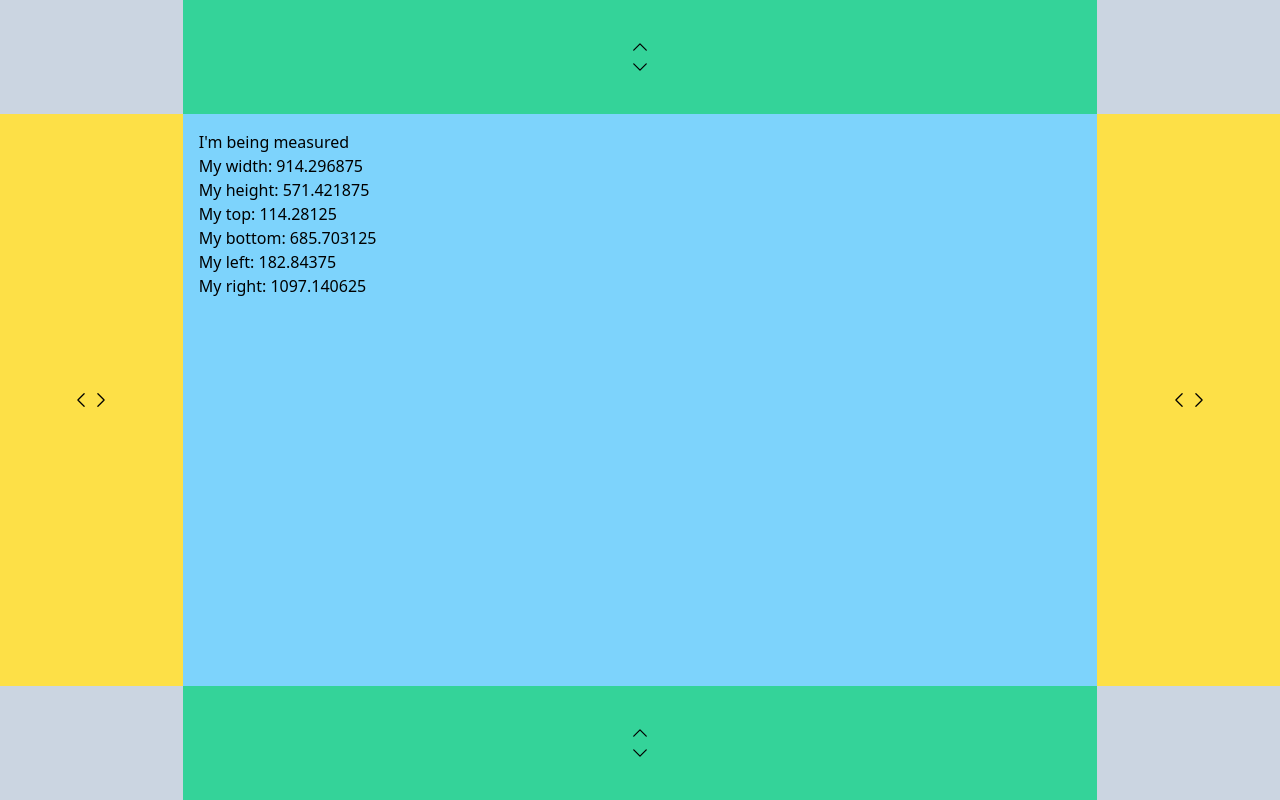
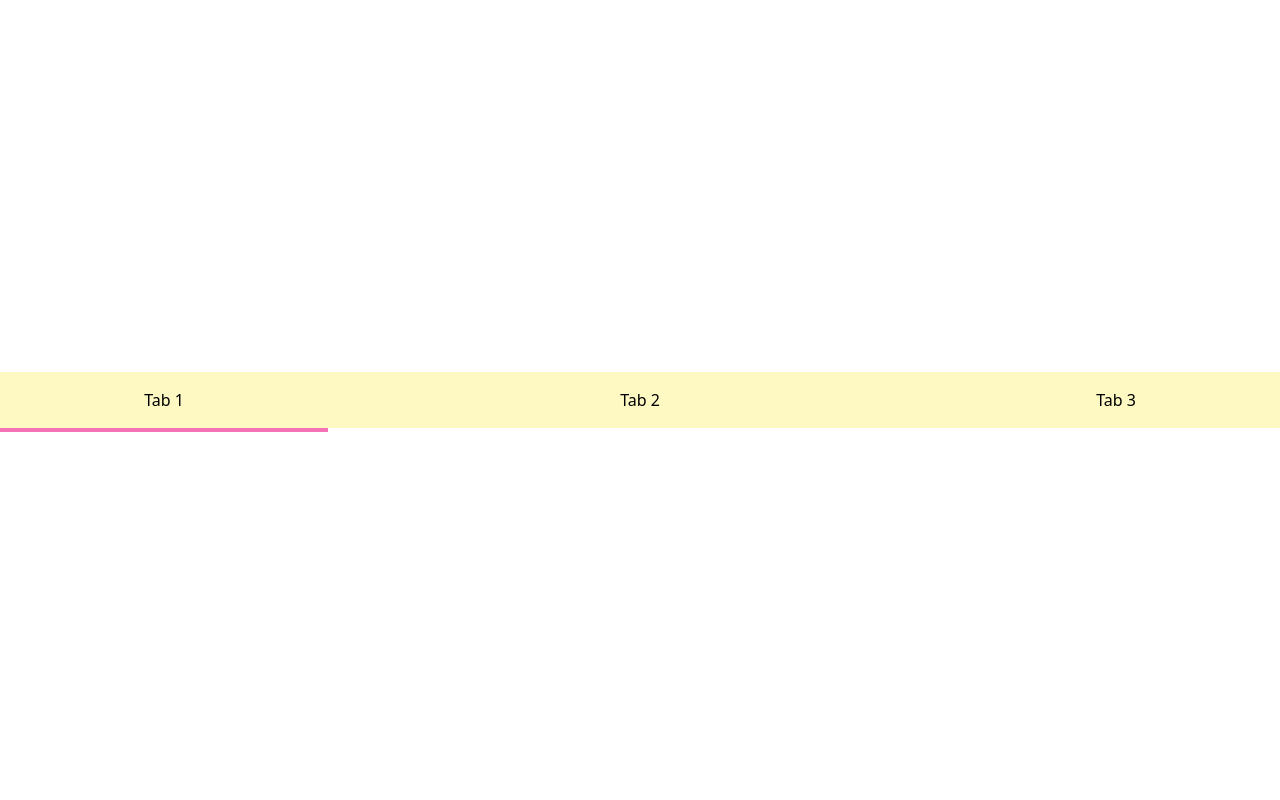
Before and after one commit to sookmax/react-typescript-boilerplate, a React app: page / in a window 1280 px wide. Built offline with nearby package versions, Linux system fonts and the light colour scheme.

Commit message:
add AnimatedRect example

```diff
--- /dev/null
+++ b/src/examples/AnimatedRect.tsx
@@ -0,0 +1,84 @@
+import { useEffect, useRef, useState } from "react";
+import obeserveRect from "../utils/observeRect";
+
+type Rect = (Partial<DOMRect> | undefined)[];
+
+export default function AnimatedRect() {
+  const tab1ElRef = useRef<HTMLButtonElement>(null);
+  const tab2ElRef = useRef<HTMLButtonElement>(null);
+  const tab3ElRef = useRef<HTMLButtonElement>(null);
+
+  const [activeTab, setActiveTab] = useState(0);
+  const [rect, setRect] = useState<Rect>([undefined, undefined, undefined]);
+  const [transition, setTransition] = useState<string | undefined>(undefined);
+
+  const handleTabChange = (tabIndex: number) => {
+    setActiveTab(tabIndex);
+    setTransition("all 300ms ease");
+  };
+
+  useEffect(() => {
+    if (!tab1ElRef.current || !tab2ElRef.current || !tab3ElRef.current) return;
+
+    const tab1Observer = obeserveRect(tab1ElRef.current, (rect) => {
+      setRect((prevRect) => [rect, prevRect[1], prevRect[2]]);
+      setTransition(undefined);
+    });
+    const tab2Observer = obeserveRect(tab2ElRef.current, (rect) => {
+      setRect((prevRect) => [prevRect[0], rect, prevRect[2]]);
+      setTransition(undefined);
+    });
+    const tab3Observer = obeserveRect(tab3ElRef.current, (rect) => {
+      setRect((prevRect) => [prevRect[0], prevRect[1], rect]);
+      setTransition(undefined);
+    });
+
+    tab1Observer.observe();
+    tab2Observer.observe();
+    tab3Observer.observe();
+
+    return () => {
+      tab1Observer.unObserve();
+      tab2Observer.unObserve();
+      tab3Observer.unObserve();
+    };
+  }, []);
+
+  return (
+    <>
+      <div className="flex w-full h-full justify-center items-center">
+        <button
+          ref={tab1ElRef}
+          className="flex-1 bg-yellow-100 p-4 text-center active:bg-yellow-200"
+          onClick={() => handleTabChange(0)}
+        >
+          Tab 1
+        </button>
+        <button
+          ref={tab2ElRef}
+          className="flex-[2] bg-yellow-100 p-4 text-center active:bg-yellow-200"
+          onClick={() => handleTabChange(1)}
+        >
+          Tab 2
+        </button>
+        <button
+          ref={tab3ElRef}
+          className="flex-1 bg-yellow-100 p-4 text-center active:bg-yellow-200"
+          onClick={() => handleTabChange(2)}
+        >
+          Tab 3
+        </button>
+      </div>
+      <div
+        className="absolute bg-pink-400"
+        style={{
+          transition,
+          width: rect[activeTab]?.width,
+          height: 4,
+          top: rect[activeTab]?.bottom,
+          left: rect[activeTab]?.left,
+        }}
+      />
+    </>
+  );
+}
--- a/src/examples/ObserveRect.tsx
+++ b/src/examples/ObserveRect.tsx
@@ -48,30 +48,30 @@ export default function Example() {
       }}
     >
       <div className="bg-slate-300"></div>
-      <div className="bg-emerald-400 flex flex-col justify-center items-center">
+      <div className="bg-emerald-400 flex flex-col justify-center items-center space-y-2">
         <button
-          className="w-5 h-5"
+          className="w-6 h-6 active:bg-emerald-500"
           onPointerDown={() => {
             loopRAF = true;
-            gridElRef.current && onPointerDown(gridElRef.current, "row1-inc");
+            gridElRef.current && onPointerDown(gridElRef.current, "row1-dec");
           }}
         >
           <ChevronUpIcon />
         </button>
         <button
-          className="w-5 h-5"
+          className="w-6 h-6 active:bg-emerald-500"
           onPointerDown={() => {
             loopRAF = true;
-            gridElRef.current && onPointerDown(gridElRef.current, "row1-dec");
+            gridElRef.current && onPointerDown(gridElRef.current, "row1-inc");
           }}
         >
           <ChevronDownIcon />
         </button>
       </div>
       <div className="bg-slate-300"></div>
-      <div className="bg-yellow-300 flex justify-center items-center">
+      <div className="bg-yellow-300 flex justify-center items-center space-x-2">
         <button
-          className="w-5 h-5"
+          className="w-6 h-6 active:bg-yellow-400"
           onPointerDown={() => {
             loopRAF = true;
             gridElRef.current && onPointerDown(gridElRef.current, "col1-dec");
@@ -80,7 +80,7 @@ export default function Example() {
           <ChevronLeftIcon />
         </button>
         <button
-          className="w-5 h-5"
+          className="w-6 h-6 active:bg-yellow-400"
           onPointerDown={() => {
             loopRAF = true;
             gridElRef.current && onPointerDown(gridElRef.current, "col1-inc");
@@ -90,7 +90,7 @@ export default function Example() {
         </button>
       </div>
       <div ref={measuredElRef} className="bg-sky-300 flex-grow p-4">
-        <div>I&apos;m being measured</div>
+        <div className="text-lg font-bold mb-2">I&apos;m being measured</div>
         <div>My width: {rect?.width}</div>
         <div>My height: {rect?.height}</div>
         <div>My top: {rect?.top}</div>
@@ -98,9 +98,9 @@ export default function Example() {
         <div>My left: {rect?.left}</div>
         <div>My right: {rect?.right}</div>
       </div>
-      <div className="bg-yellow-300 flex justify-center items-center">
+      <div className="bg-yellow-300 flex justify-center items-center space-x-2">
         <button
-          className="w-5 h-5"
+          className="w-6 h-6 active:bg-yellow-400"
           onPointerDown={() => {
             loopRAF = true;
             gridElRef.current && onPointerDown(gridElRef.current, "col3-inc");
@@ -109,7 +109,7 @@ export default function Example() {
           <ChevronLeftIcon />
         </button>
         <button
-          className="w-5 h-5"
+          className="w-6 h-6 active:bg-yellow-400"
           onPointerDown={() => {
             loopRAF = true;
             gridElRef.current && onPointerDown(gridElRef.current, "col3-dec");
@@ -119,9 +119,9 @@ export default function Example() {
         </button>
       </div>
       <div className="bg-slate-300"></div>
-      <div className="bg-emerald-400 flex flex-col justify-center items-center">
+      <div className="bg-emerald-400 flex flex-col justify-center items-center space-y-2">
         <button
-          className="w-5 h-5"
+          className="w-6 h-6 active:bg-emerald-500"
           onPointerDown={() => {
             loopRAF = true;
             gridElRef.current && onPointerDown(gridElRef.current, "row3-inc");
@@ -130,7 +130,7 @@ export default function Example() {
           <ChevronUpIcon />
         </button>
         <button
-          className="w-5 h-5"
+          className="w-6 h-6 active:bg-emerald-500"
           onPointerDown={() => {
             loopRAF = true;
             gridElRef.current && onPointerDown(gridElRef.current, "row3-dec");
@@ -166,7 +166,7 @@ function onPointerDown(
     case "row1-dec":
       gridEl.style.gridAutoRows = `${(row1Factor = Math.max(
         0.99 * row1Factor,
-        0.5
+        0.6
       ))}fr ${row2Factor}fr ${row3Factor}fr`;
       break;
     case "row3-inc":
@@ -175,7 +175,7 @@ function onPointerDown(
       break;
     case "row3-dec":
       gridEl.style.gridAutoRows = `${row1Factor}fr ${row2Factor}fr ${(row3Factor =
-        Math.max(0.99 * row3Factor, 0.5))}fr`;
+        Math.max(0.99 * row3Factor, 0.6))}fr`;
       break;
     case "col1-inc":
       gridEl.style.gridTemplateColumns = `${(col1Factor = Math.min(
@@ -186,7 +186,7 @@ function onPointerDown(
     case "col1-dec":
       gridEl.style.gridTemplateColumns = `${(col1Factor = Math.max(
         0.99 * col1Factor,
-        0.5
+        0.8
       ))}fr ${col2Factor}fr ${col3Factor}fr`;
       break;
     case "col3-inc":
@@ -195,7 +195,7 @@ function onPointerDown(
       break;
     case "col3-dec":
       gridEl.style.gridTemplateColumns = `${col1Factor}fr ${col2Factor}fr ${(col3Factor =
-        Math.max(0.99 * col3Factor, 0.5))}fr`;
+        Math.max(0.99 * col3Factor, 0.8))}fr`;
       break;
   }
 
--- a/src/index.tsx
+++ b/src/index.tsx
@@ -1,6 +1,6 @@
 import React from "react";
 import { createRoot } from "react-dom/client";
-import ObserveRect from "./examples/ObserveRect";
+import AnimatedRect from "./examples/AnimatedRect";
 import "./index.css";
 
 if (process.env.NODE_ENV === "development") {
@@ -14,7 +14,7 @@ if (rootEl) {
   const root = createRoot(rootEl);
   root.render(
     <React.StrictMode>
-      <ObserveRect />
+      <AnimatedRect />
     </React.StrictMode>
   );
 }
```
